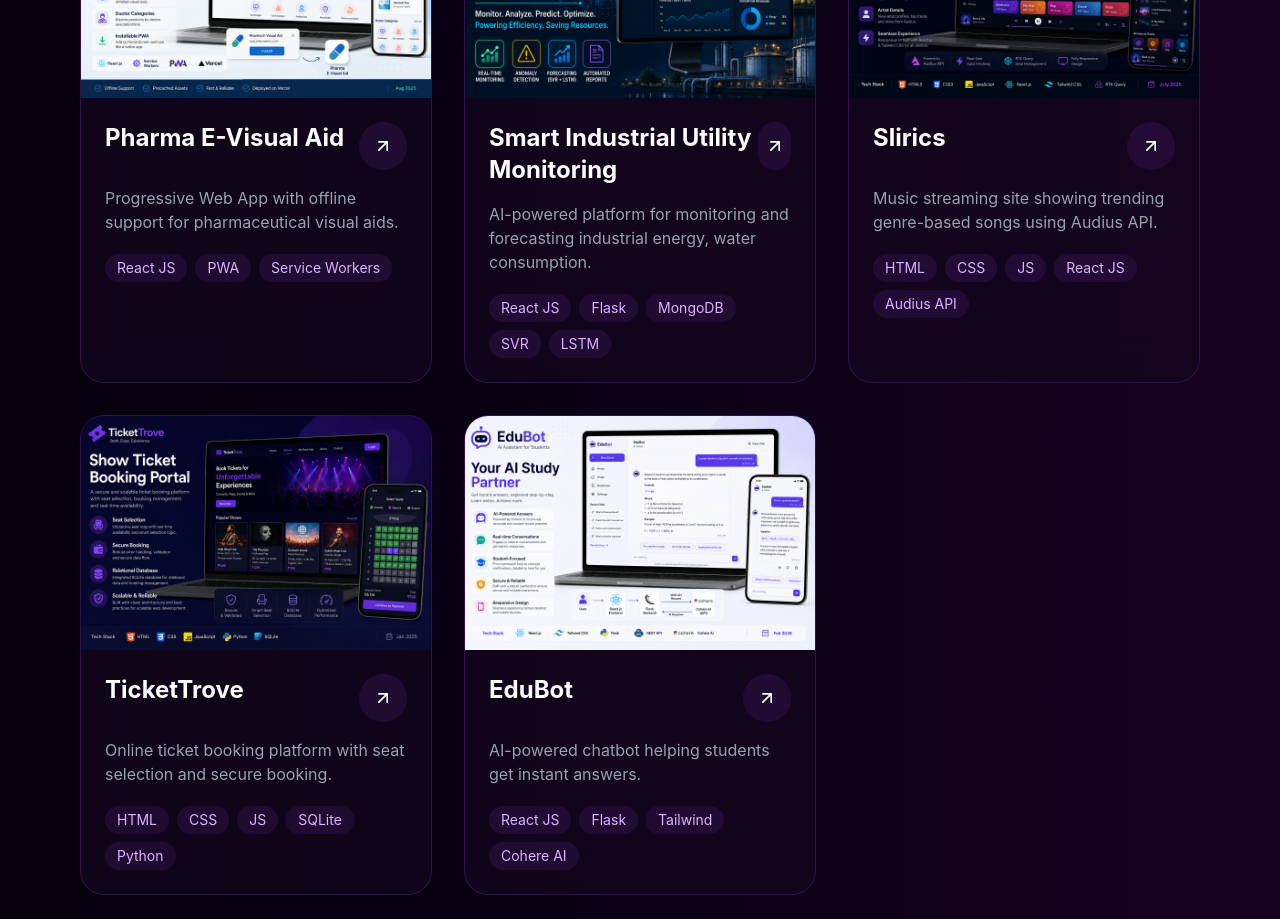
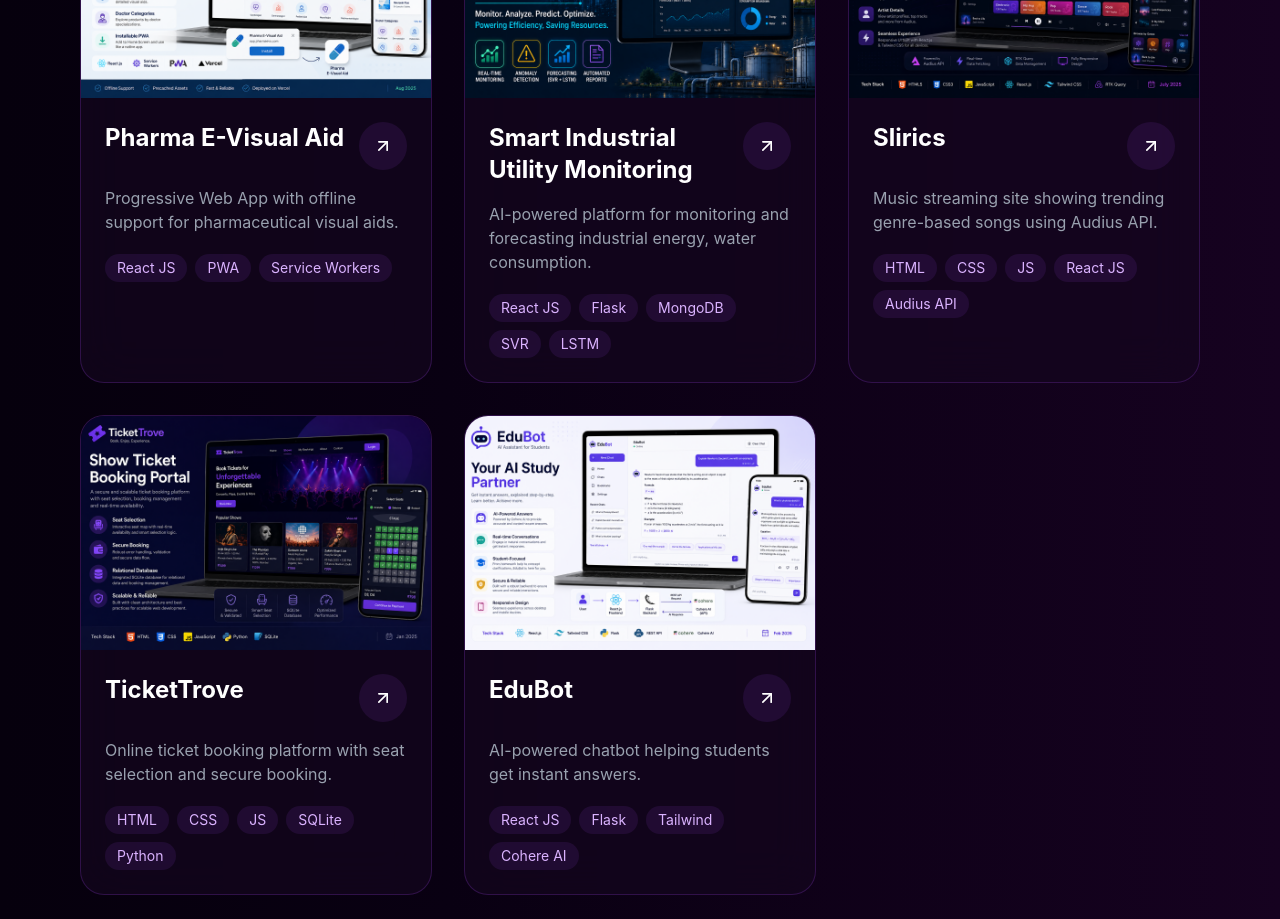
Before and after one commit to 7sneha3/Sportfolio, a React (Vite) app: page / in a window 1280 px wide. Shown: the part 2860-3779 px from the top of the page. Built offline with nearby package versions, Linux system fonts and the light colour scheme.

Commit message:
arrow issue solved

```diff
--- a/src/components/Projects/ProjectCard.jsx
+++ b/src/components/Projects/ProjectCard.jsx
@@ -62,7 +62,7 @@ const ProjectCard = ({
             className="
             w-12
             h-12
-
+            flex-shrink-0
             rounded-full
 
             flex
```
